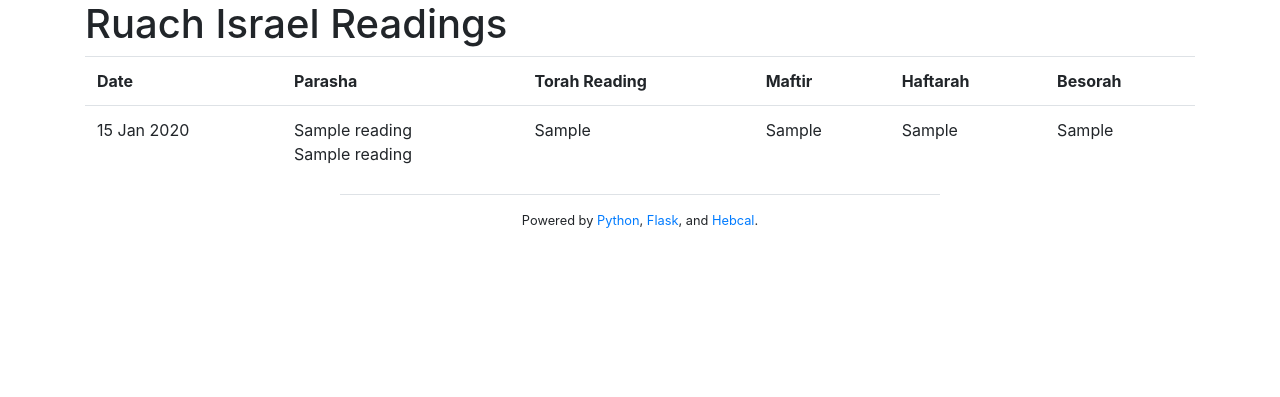
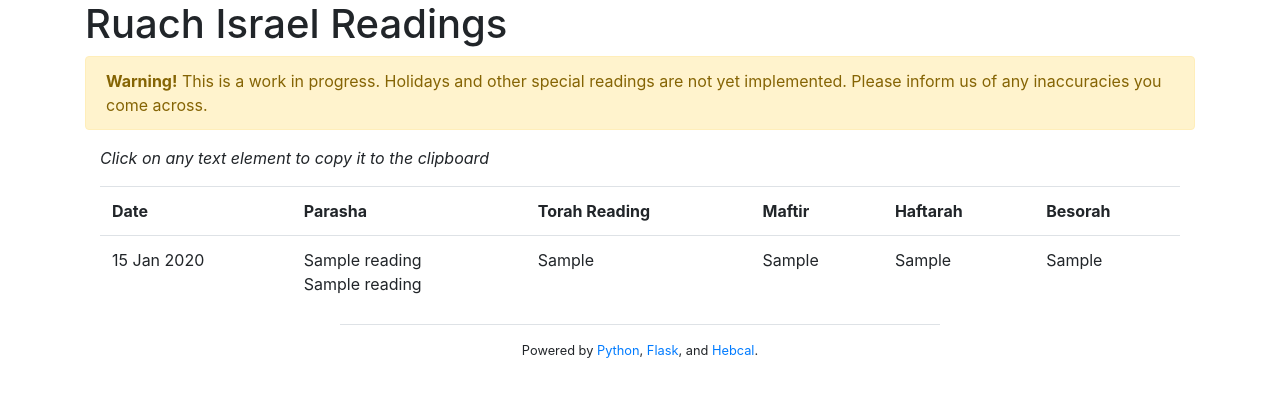
Before and after one commit to shekelator/RuachReadings, a Flask app: template templates/readings.html in a window 1280 px wide. Shown: the part 56-453 px from the top of the page. Run offline with Flask 2, Linux system fonts and the light colour scheme; the template is opened without the code that fills it: most values are stand-ins (such as "Sample title", 1, 10 or a date in 2020); some libraries are stand-ins or nearby versions.

Commit message:
Add some text to view

```diff
--- a/templates/readings.html
+++ b/templates/readings.html
@@ -3,6 +3,11 @@
 {% block content %}
 
 <h1>Ruach Israel Readings</h1>
+<div class="alert alert-warning">
+    <strong class="text-small">Warning!</strong> This is a work in progress. Holidays and other special readings are not yet implemented. Please inform us of any inaccuracies you come across.
+</div>
+<div class="container">
+    <p><em>Click on any text element to copy it to the clipboard</em></p>
 <table class="table">
 <tr>
     <th>Date</th>
@@ -24,4 +29,5 @@
 {% endfor %}
 
 </table>
+</div>
 {% endblock %}
```
